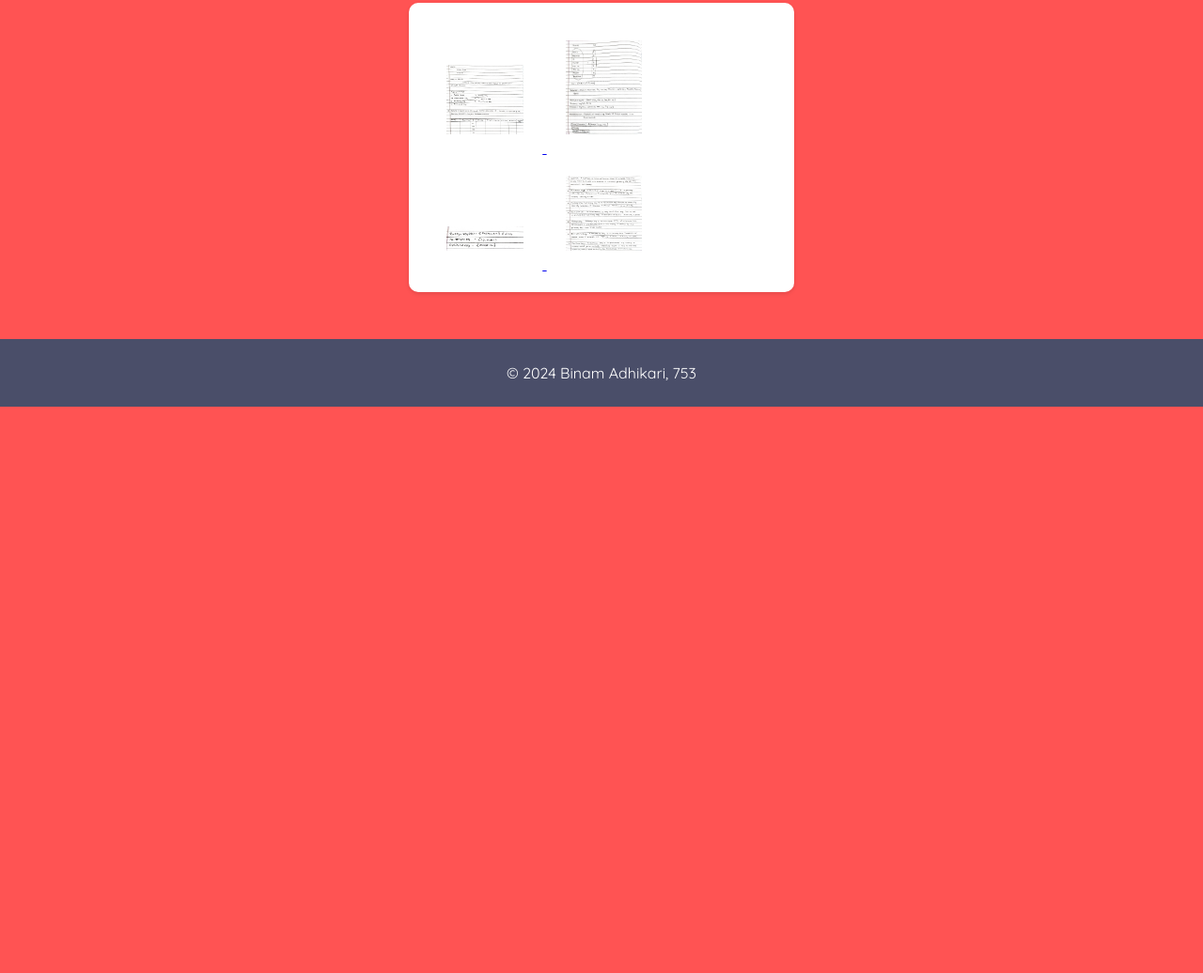
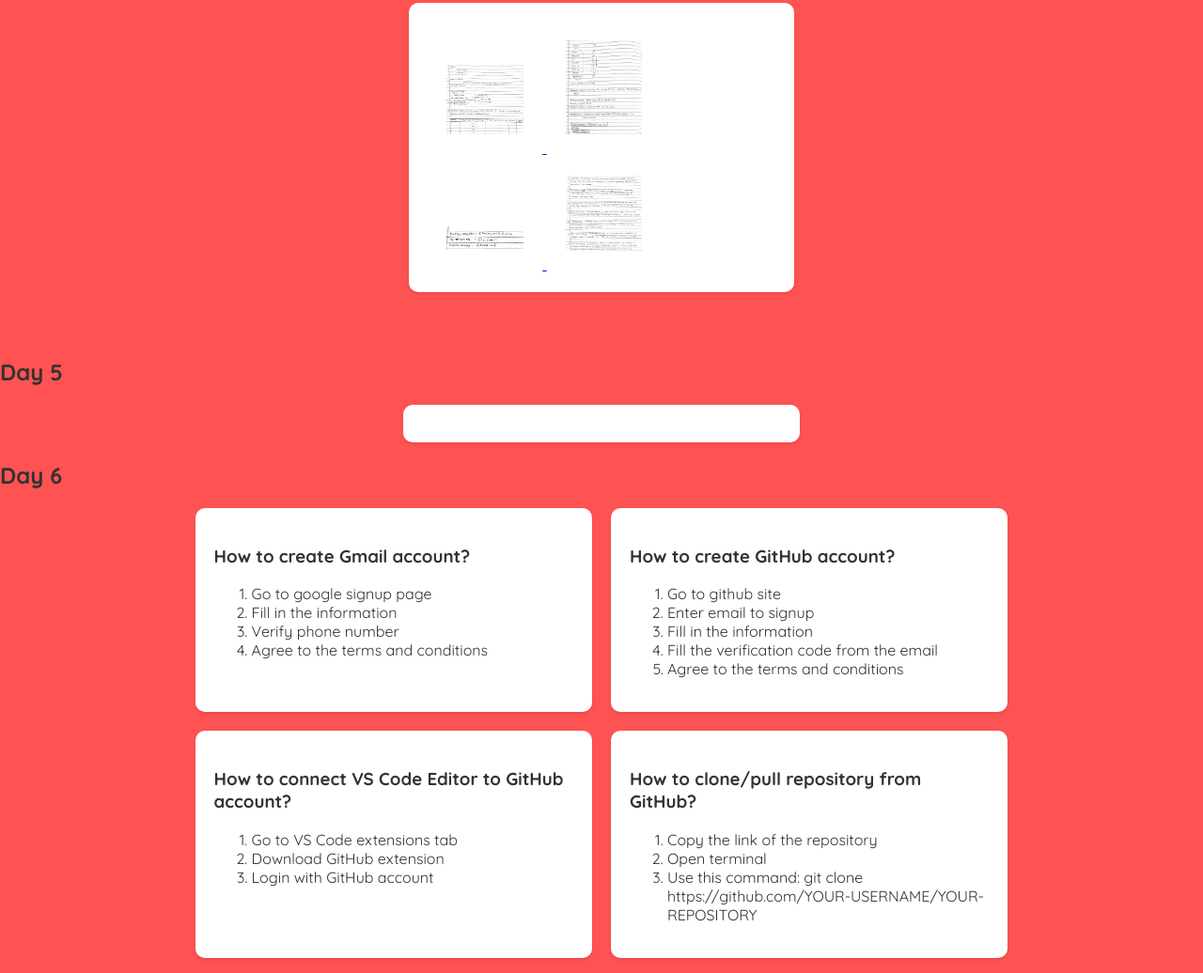
Before and after one commit to numbee01/DBMS-1, a plain HTML site: page index.html in a window 1280 px wide. Shown: the part 1761-2797 px from the top of the page at 94% size. Before the commit the page ends 2194 px from the top, so only its background shows below. Drawn offline with Linux system fonts and the light colour scheme.

Commit message:
Update index.html
Added day 6

```diff
--- a/index.html
+++ b/index.html
@@ -15,6 +15,8 @@
             <h2>Notes</h2>
             <a href="#day3" class="btn">Day 3</a>
             <a href="#day4" class="btn">Day 4</a>
+            <a href="#day5" class="btn">Day 5</a>
+            <a href="#day6" class="btn">Day 6</a>
         </section>
         <section id="day3">
             <h2>Day 3</h2>
@@ -84,6 +86,70 @@
                 </div>
             </div>
         </section>
+        <section id="day5">
+            <h2>Day 5</h2>
+            <div class="notes-container">
+                <div class="note-card"></div>
+            </div>
+        </section>
+        <section id="day6">
+            <h2>Day 6</h2>
+            <div class="notes-container">
+                <div class="note-card">
+                  <h3>How to create Gmail account?</h3>
+                  <ol>
+                    <li>Go to google signup page</li>
+                    <li>Fill in the information</li>
+                    <li>Verify phone number</li>
+                    <li>Agree to the terms and conditions</li>
+                  </ol>
+                </div>
+                <div class="note-card">
+                    <h3>How to create GitHub account?</h3>
+                    <ol>
+                        <li>Go to github site</li>
+                        <li>Enter email to signup</li>
+                        <li>Fill in the information</li>
+                        <li>Fill the verification code from the email</li>
+                        <li>Agree to the terms and conditions</li>
+                    </ol>
+                </div>
+                <div class="note-card">
+                    <h3>How to connect VS Code Editor to GitHub account?</h3>
+                    <ol>
+                        <li>Go to VS Code extensions tab</li>
+                        <li>Download GitHub extension</li>
+                        <li>Login with GitHub account</li>
+                    </ol>
+                </div>
+                <div class="note-card">
+                    <h3>How to clone/pull repository from GitHub?</h3>
+                    <ol>
+                        <li>Copy the link of the repository</li>
+                        <li>Open terminal</li>
+                        <li>Use this command: git clone https://github.com/YOUR-USERNAME/YOUR-REPOSITORY</li>
+                    </ol>
+                </div>
+                <div class="note-card">
+                    <h3>How to push repository/folder to GitHub?</h3>
+                    <ol>
+                        <li>Open GitHub dashboard</li>
+                        <li>Click new repository on the upper right</li>
+                        <li>Name the repository and create it</li>
+                    </ol>
+                </div>
+                <div class="note-card">
+                    <h3>How to publish the repo as live site?</h3>
+                    <ol>
+                        <li>Go to settings of repository</li>
+                        <li>Go to pages section</li>
+                        <li>Choose root in dropdown menu</li>
+                        <li>Go back to the repository page and click the orange dot</li>
+                        <li>After processes complete,go to page settings again and the link will be available</li>
+                    </ol>
+                </div>
+            </div>
+        </section>
     </main>
     <footer>
         <p>&copy; 2024 Binam Adhikari, 753</p>
```
